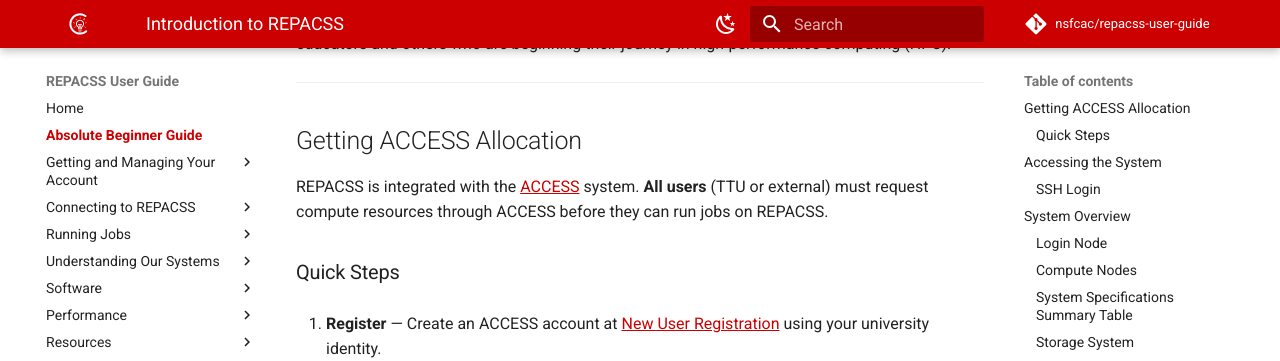
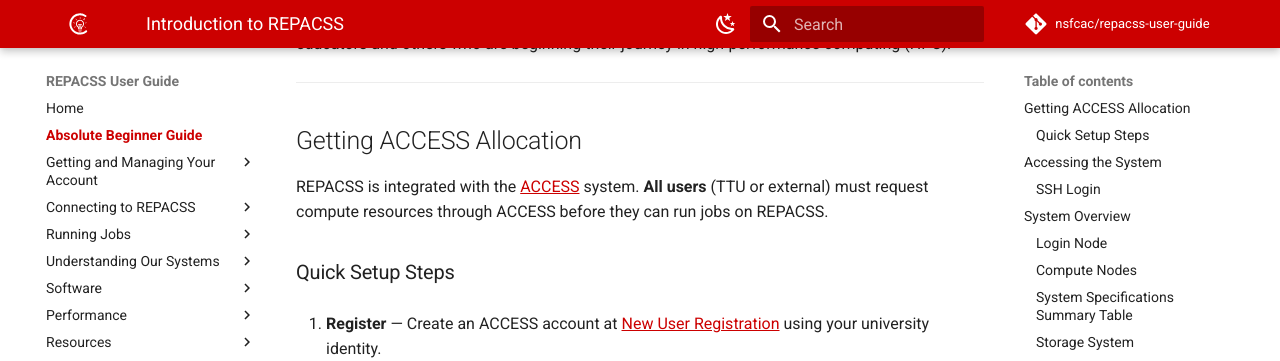
Before and after one commit to nsfcac/repacss-user-guide, an MkDocs documentation site: the page built from docs/absolute-beginner-guide.md, in a window 1280 px wide and 900 px high, scrolled down 324 px. Shown: the top 361 px of the window. Built offline with MkDocs 1.6.1 and Material for MkDocs 9.7.7, drawn with Linux system fonts in a browser that asks for light colours; comment, search, counter and statistics services are not loaded.

Commit message:
changed quick steps -> quick setup steps

```diff
--- a/docs/absolute-beginner-guide.md
+++ b/docs/absolute-beginner-guide.md
@@ -24,7 +24,7 @@
 
 REPACSS is integrated with the [ACCESS](https://access-ci.org/) system. **All users** (TTU or external) must request compute resources through ACCESS before they can run jobs on REPACSS.
 
-### Quick Steps
+### Quick Setup Steps
 
 1. **Register** — Create an ACCESS account at [New User Registration](https://operations.access-ci.org/identity/new-user) using your university identity.
 
```
